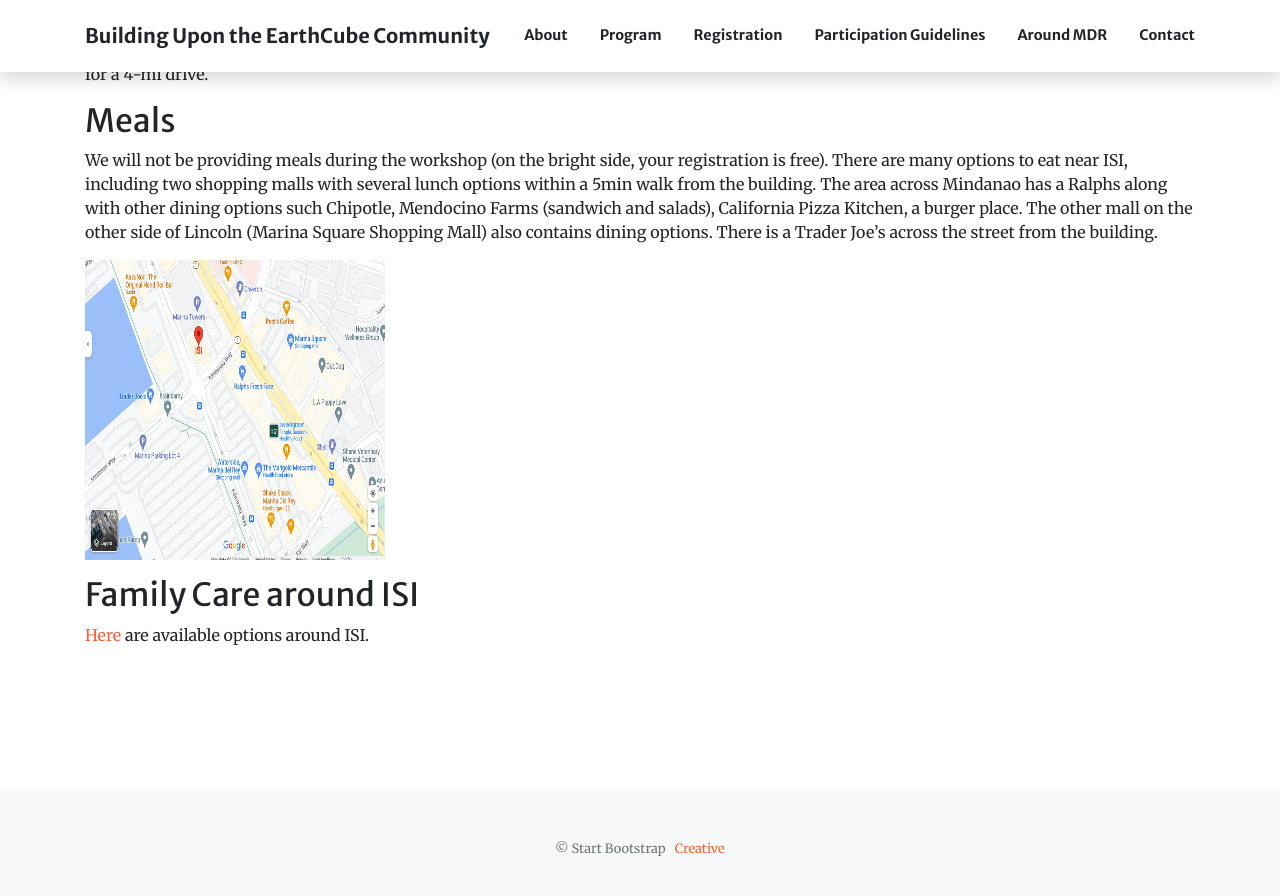
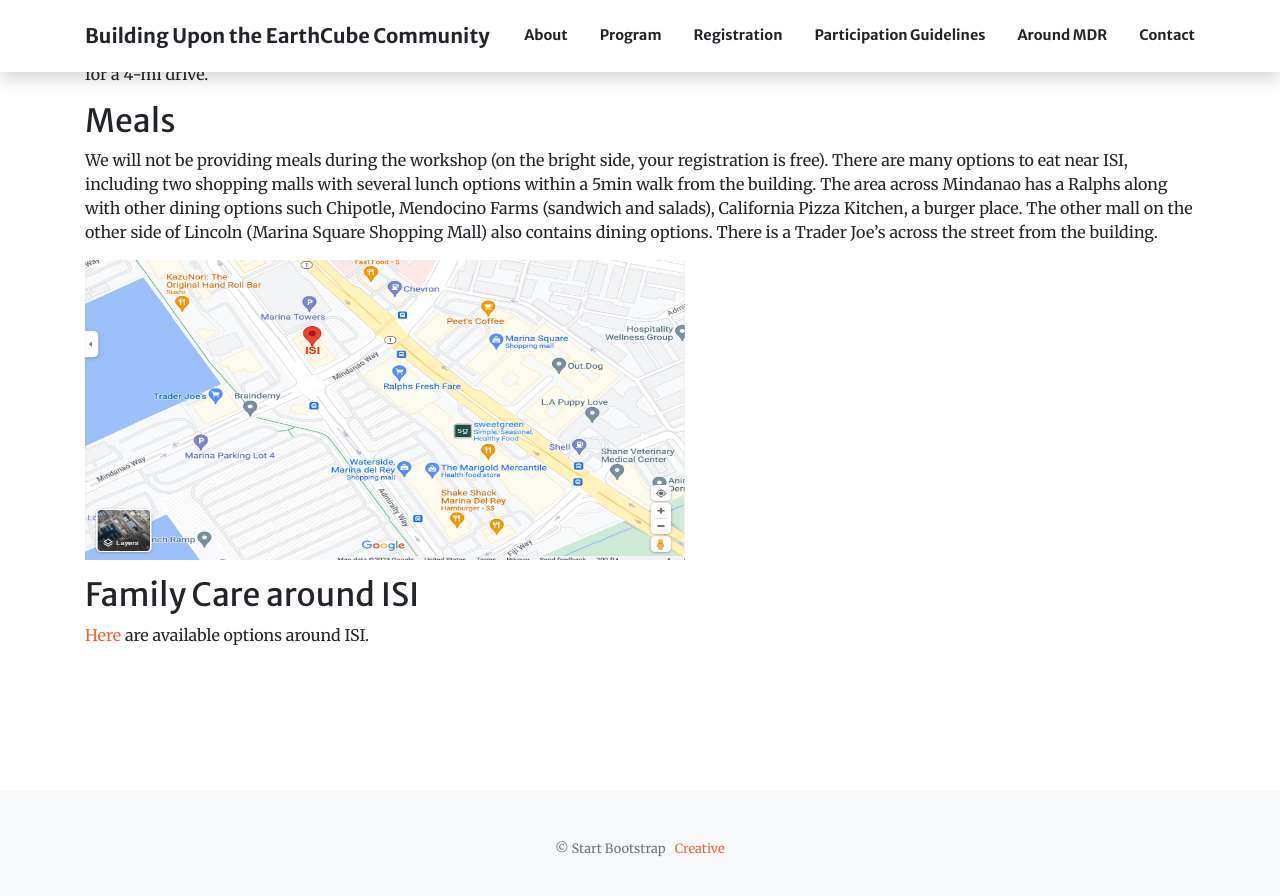
Before and after one commit to isi-usc-edu/building-upon-the-earthcube-community, a Jekyll site: the page built from aroundMDR.md, in a window 1280 px wide and 900 px high, scrolled down 775 px. Shown: the top 896 px of the window. Built offline with Jekyll 4.4.1, drawn with Linux system fonts in a browser that asks for light colours.

Commit message:
Update aroundMDR.md

```diff
--- a/aroundMDR.md
+++ b/aroundMDR.md
@@ -37,7 +37,7 @@
 
 We will not be providing meals during the workshop (on the bright side, your registration is free). There are many options to eat near ISI, including two shopping malls with several lunch options within a 5min walk from the building. The area across Mindanao has a Ralphs along with other dining options such Chipotle, Mendocino Farms (sandwich and salads), California Pizza Kitchen, a burger place. The other mall on the other side of Lincoln (Marina Square Shopping Mall) also contains dining options. There is a Trader Joe’s across the street from the building.
 
-<img src="https://github.com/isi-usc-edu/building-upon-the-earthcube-community/blob/main/assets/img/Map.png?raw=true"  width="300" height="300">
+<img src="https://github.com/isi-usc-edu/building-upon-the-earthcube-community/blob/main/assets/img/Map.png?raw=true"  width="600" height="300">
 
 ## <a name='familycare'> Family Care around ISI </a>
 
```
